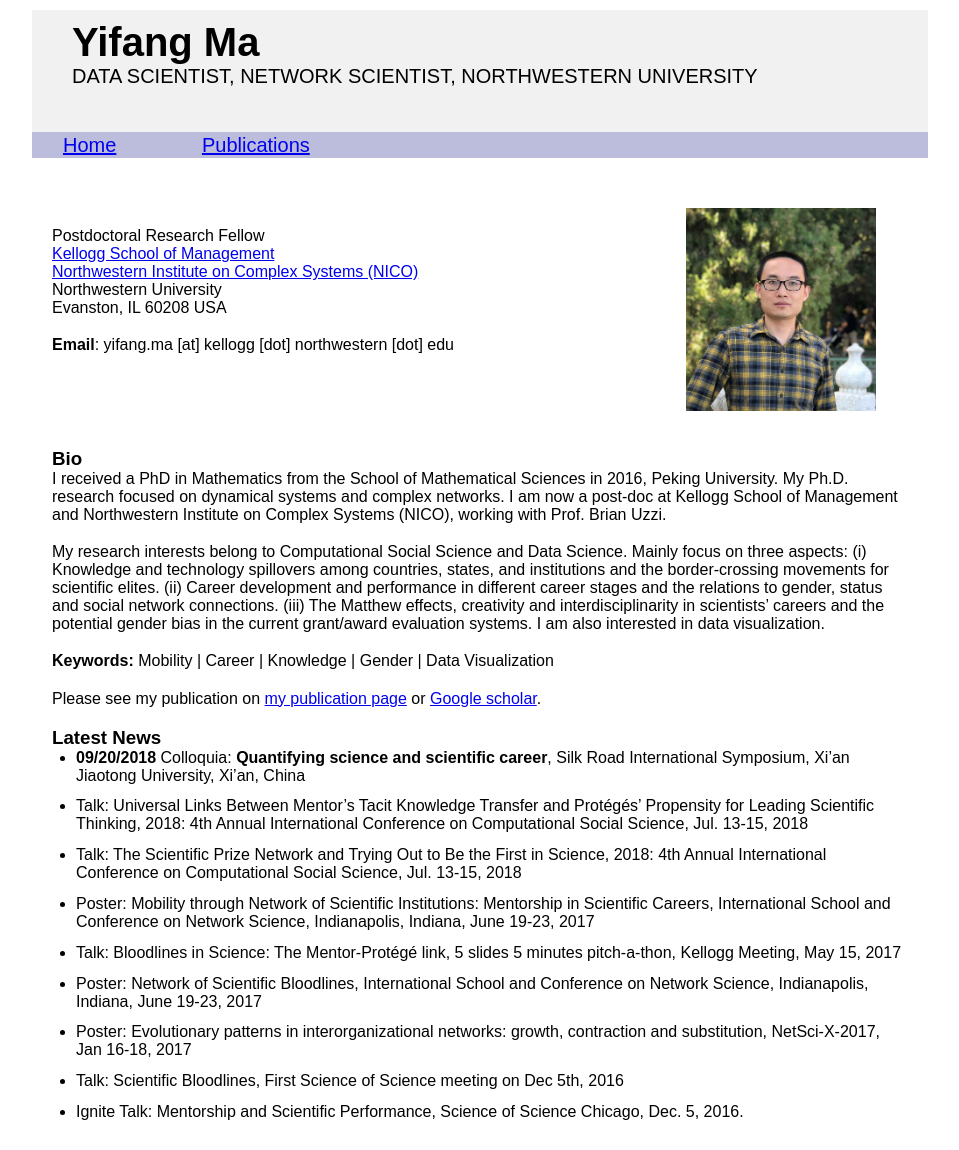
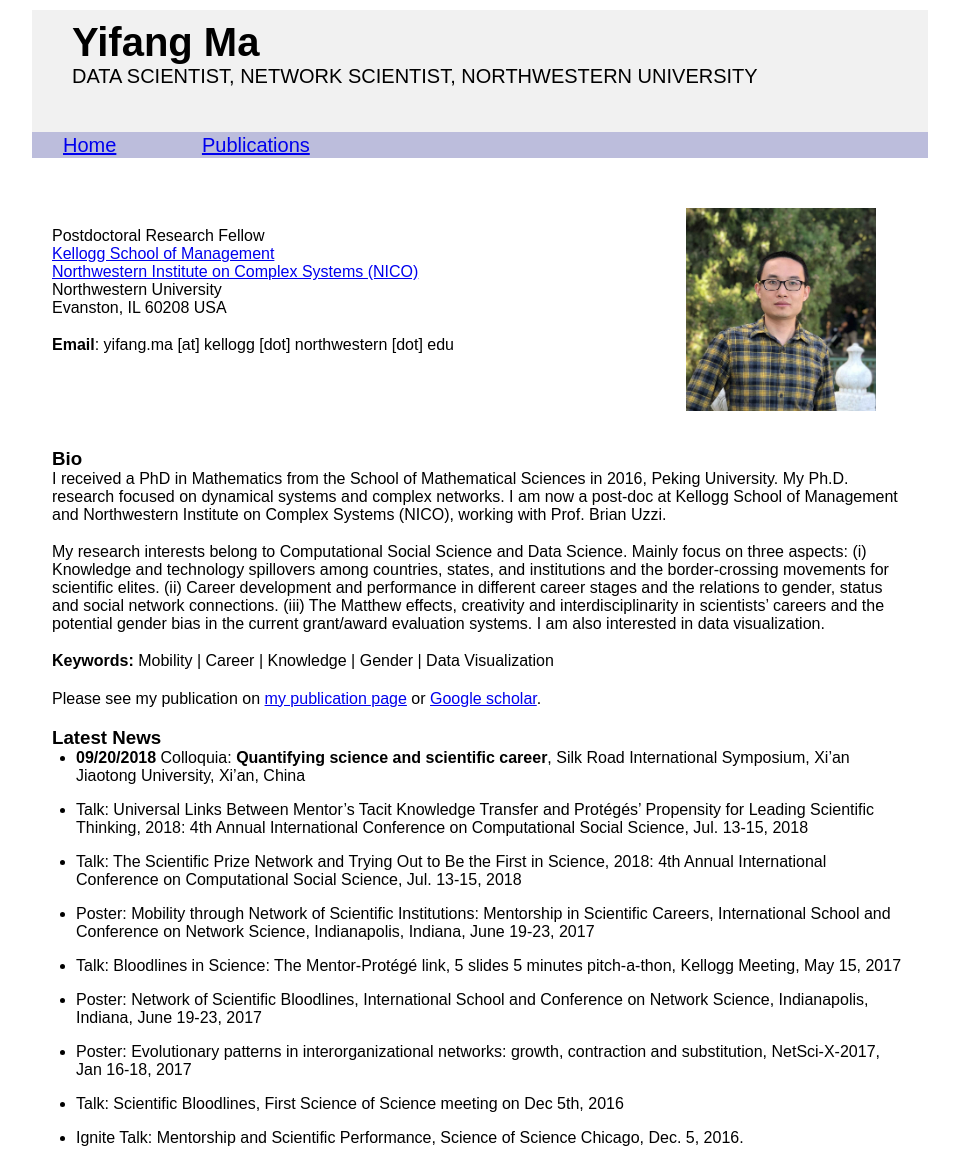
Before and after one commit to yifangma/yifangma.github.io, a plain HTML site: page index.html in a window 1280 px wide. Shown: the top 1150 px of the page, without its empty margins (160-1119 px from the left). Drawn offline with Linux system fonts and the light colour scheme.

Commit message:
Update mystyle.css

```diff
--- a/mystyle.css
+++ b/mystyle.css
@@ -71,7 +71,7 @@ ul#horizontal-list li {
 
 li {
     margin-left: 1.5em;
-    margin-bottom: 0.8em; }
+    margin-bottom: 1.0em; }
 li p {
     display: inline; }
 
```
